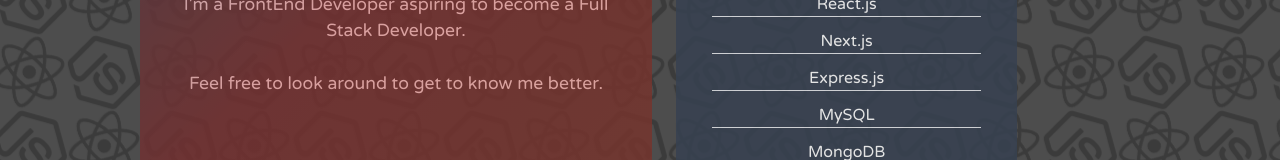
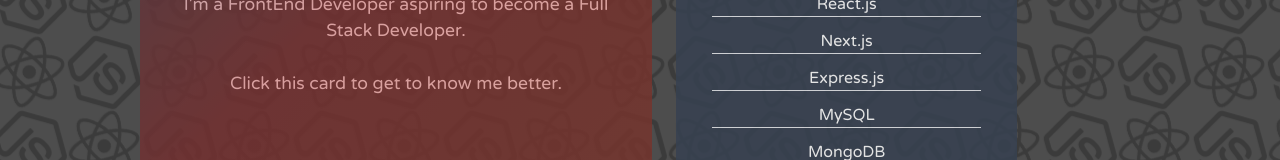
Before and after one commit to lukasz-sz96/portfolio, a Next.js app: page / in a window 1280 px wide. Shown: the part 197-357 px from the top of the page. Built offline with nearby package versions, Linux system fonts and the light colour scheme; what @jinsung.lim/tailwindcss-filters would draw is missing.

Commit message:
Modify locale strings

```diff
--- a/locale.js
+++ b/locale.js
@@ -4,7 +4,7 @@
       "Cześć! Jestem",
       "Łukasz",
       "Jestem FrontEnd Developerem aspirującym do osiągnięcia statusu Full Stack Developera.",
-      "Rozejrzyj się, by poznać mnie lepiej.",
+      "Naciśnij tę kartę, by poznać mnie lepiej.",
     ],
     titleDescription: [
       "Lorem ipsum dolor sit amet, consectetur adipiscing elit, sed do eiusmod tempor incididunt ut labore et dolore magna aliqua. Mattis ullamcorper velit sed ullamcorper morbi tincidunt. Condimentum lacinia quis vel eros donec ac.",
@@ -21,7 +21,7 @@
       "Hi! I'm",
       "Łukasz",
       "I'm a FrontEnd Developer aspiring to become a Full Stack Developer.",
-      "Feel free to look around to get to know me better.",
+      "Click this card to get to know me better.",
     ],
     titleDescription: [
       "Lorem ipsum dolor sit amet, consectetur adipiscing elit, sed do eiusmod tempor incididunt ut labore et dolore magna aliqua. Mattis ullamcorper velit sed ullamcorper morbi tincidunt. Condimentum lacinia quis vel eros donec ac.",
```
